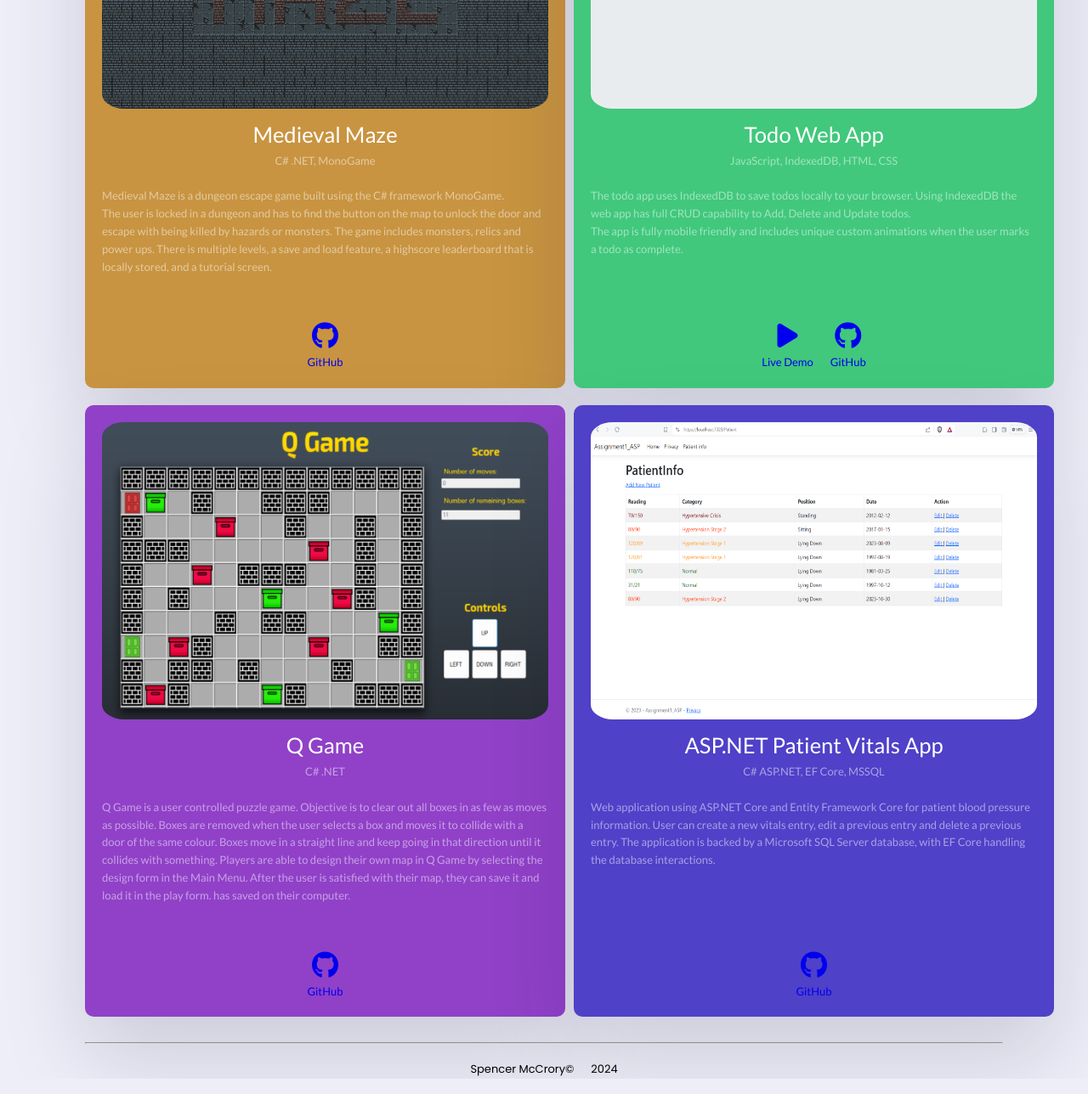
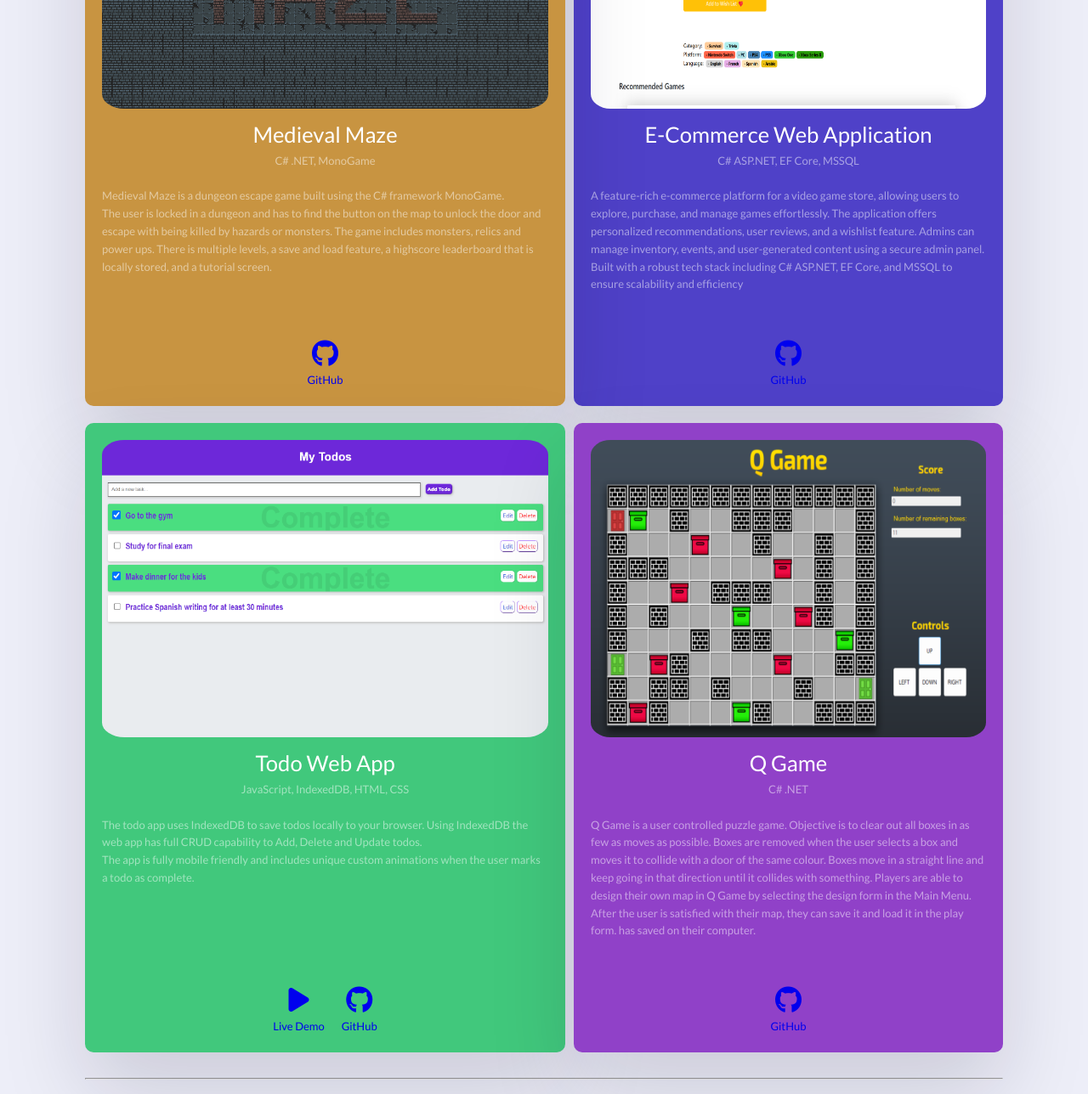
Before and after one commit to SpencerMcCrory/spencermccrory.github.io, a plain HTML site: page index.html in a window 1280 px wide. Shown: the part 1580-2868 px from the top of the page at 85% size. Drawn offline with Linux system fonts and the light colour scheme.

Commit message:
Added CVGS to portfolio

```diff
--- a/index.html
+++ b/index.html
@@ -55,8 +55,8 @@
             </div>
           </div>
           <div class="gpa-details">
-            <p><strong>GPA:</strong> 3.93</p>
-            <p><strong>Grade Percent Average:</strong> 92%</p>
+            <p><strong>GPA:</strong> 3.94</p>
+            <p><strong>Grade Percent Average:</strong> 93%</p>
           </div>
         </div>
       </div>
@@ -64,6 +64,39 @@
     <h2 id="portfolio-title">My Portfolio</h2>
 
     <div class="container">
+      <div class="card card-blue">
+        <div class="card-links-content-seperator">
+          <div class="img-container">
+            <img
+              class="portfolio-images"
+              src="./images/Insight-App-CVGS.png"
+              alt="asp.net website"
+              width="100%"
+            />
+          </div>
+          <div class="main-text portfolio-title">
+            E-Commerce Web Application
+          </div>
+          <div class="sub-text">
+            <a id="link-portfolio"><p>C# ASP.NET, EF Core, MSSQL</p></a>
+            <br />
+            A feature-rich e-commerce platform for a video game store, allowing
+            users to explore, purchase, and manage games effortlessly. The
+            application offers personalized recommendations, user reviews, and a
+            wishlist feature. Admins can manage inventory, events, and
+            user-generated content using a secure admin panel. Built with a
+            robust tech stack including C# ASP.NET, EF Core, and MSSQL to ensure
+            scalability and efficiency
+          </div>
+        </div>
+        <div class="portfolio-links">
+          <a
+            href="https://github.com/SpencerMcCrory/Insight-CVGS"
+            class="portoflio-icon-links"
+            ><i class="fa-brands fa-github"></i>GitHub</a
+          >
+        </div>
+      </div>
       <div class="card card-orange">
         <div class="card-links-content-seperator">
           <div class="img-container">
@@ -164,37 +197,6 @@
           >
         </div>
       </div>
-      <div class="card card-blue">
-        <div class="card-links-content-seperator">
-          <div class="img-container">
-            <img
-              class="portfolio-images"
-              src="./images/asp.netPatientApp.png"
-              alt="asp.net website"
-              width="100%"
-            />
-          </div>
-          <div class="main-text portfolio-title">
-            ASP.NET Patient Vitals App
-          </div>
-          <div class="sub-text">
-            <a id="link-portfolio"><p>C# ASP.NET, EF Core, MSSQL</p></a>
-            <br />
-            Web application using ASP.NET Core and Entity Framework Core for
-            patient blood pressure information. User can create a new vitals
-            entry, edit a previous entry and delete a previous entry. The
-            application is backed by a Microsoft SQL Server database, with EF
-            Core handling the database interactions.
-          </div>
-        </div>
-        <div class="portfolio-links">
-          <a
-            href="https://github.com/SpencerMcCrory/ASP.NET-Patient-Vitals-app"
-            class="portoflio-icon-links"
-            ><i class="fa-brands fa-github"></i>GitHub</a
-          >
-        </div>
-      </div>
     </div>
     <img
       src="./images/bg-portfoloio copy.jpg"
```
Also changed, not shown: images/Insight-App-CVGS.png (added), images/asp.netPatientApp.png (deleted).
